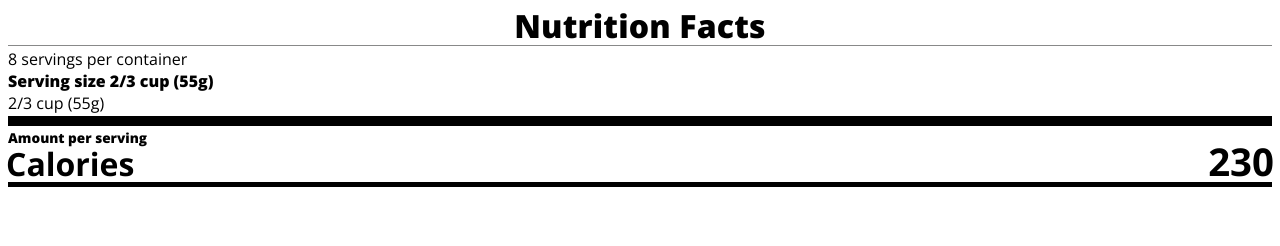
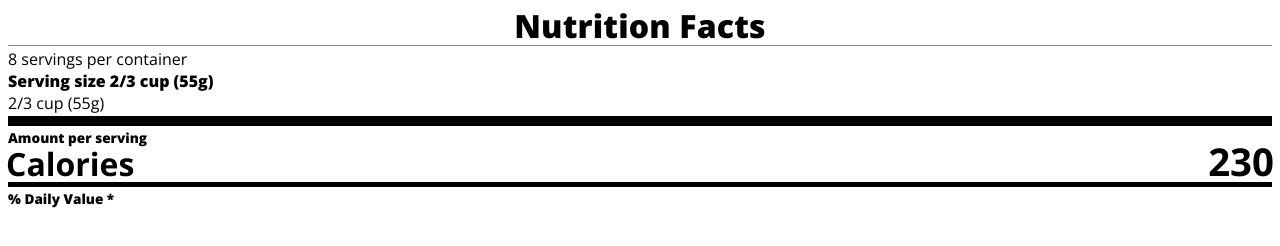
Before and after one commit to johndaviddc/NutritionLabel, a plain HTML site: page index.html in a window 1280 px wide. Drawn offline with nearby package versions, Linux system fonts and the light colour scheme.

Commit message:
add a new div element

```diff
--- a/index.html
+++ b/index.html
@@ -25,6 +25,7 @@
                 <span>230</span>
             </div>
             <div class="divider medium"></div>
+            <div class="daily-value small-text"><p class="bold right">% Daily Value *</p></div>
         </div>
     </body>
 </html>
```
